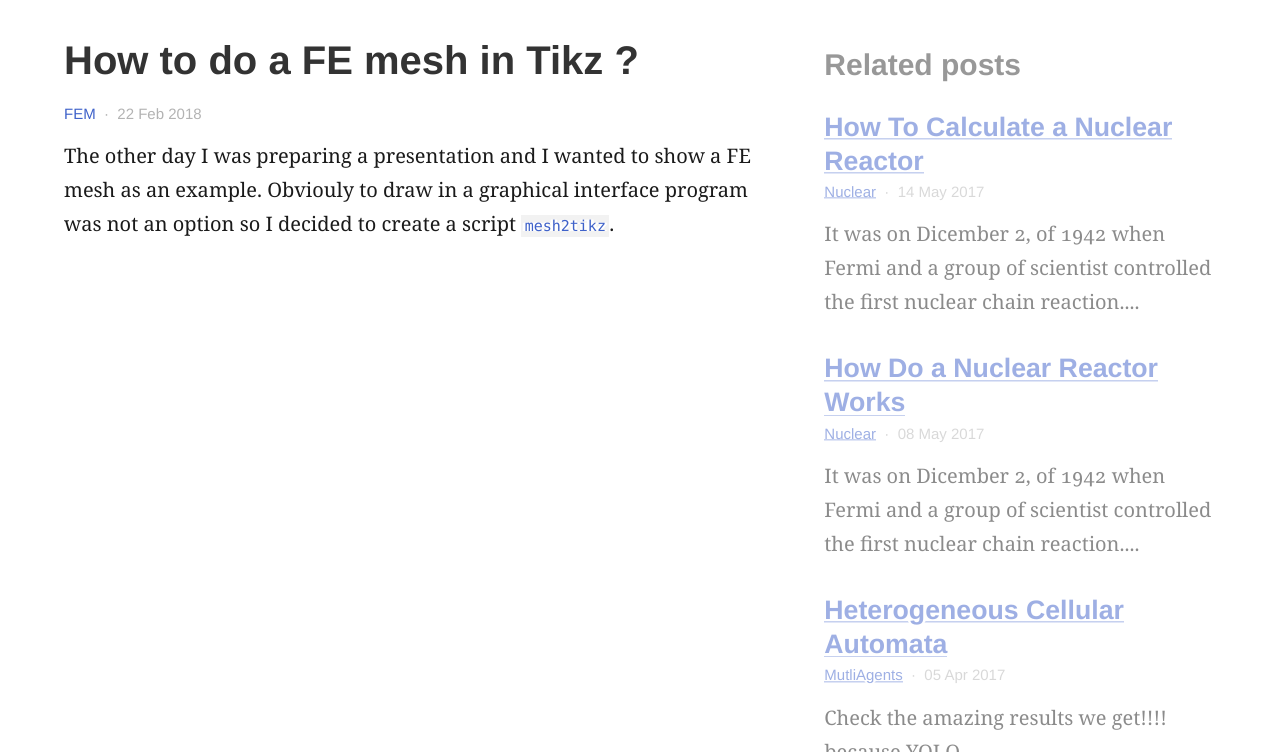
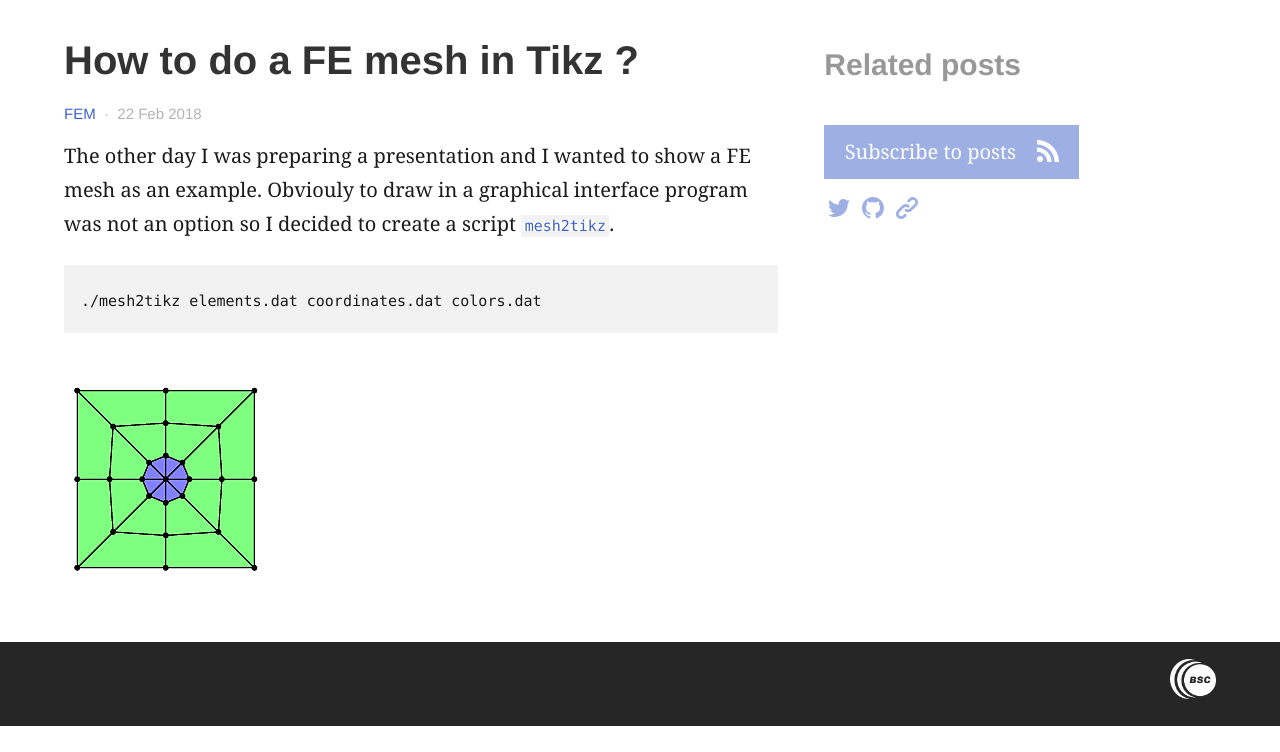
Before and after one commit to GG1991/nfpe, a Jekyll site: the page built from _posts/fem/2018-02-22-mesh2tikz.md, in a window 1280 px wide and 900 px high, scrolled down 280 px, cut to the strip 148-900 px from the top of the window. Built offline with Jekyll 4.4.1, drawn with Linux system fonts in a browser that asks for light colours; comment, search, counter and statistics services are not loaded; after the commit the page ends 1154 px from its top, so only the background shows below that; some of the changed text lies outside the part shown.

Commit message:
cleaning page

````diff
--- a/_config.yml
+++ b/_config.yml
@@ -35,7 +35,7 @@ paginate_path: blog/page:num # jekyll-paginate > blog page
 jekyll-mentions: https://twitter.com # jekyll-mentions > service used when @replying
 twitter:
   username: bscboys # jekyll-seo-tag > Owners twitter username
-author: Guido loco # jekyll-seo-tag > default author
+author: Guido Giuntoli # jekyll-seo-tag > default author
 social: # jekyll-seo-tag > social overrides
   name: Pastrana # jekyll-seo-tag > real name
   links:  # jekyll-seo-tag > social aliases (sameAs)
@@ -55,7 +55,7 @@ collections:
     output: true
     description: "BSC thoughts and ideas" # The post list page content
     feature_text: |
-      Welcome to the blog
+      nfpe : Science, scripts and programs
     feature_image: "https://unsplash.it/1300/400?image=1067"
 
 # 6. Jekyll collections settings
--- a/_posts/fem/2018-02-22-mesh2tikz.md
+++ b/_posts/fem/2018-02-22-mesh2tikz.md
@@ -9,3 +9,9 @@ feature_image: "https://unsplash.it/1200/400?image=200"
 The other day I was preparing a presentation and I wanted to show a FE mesh as an example. Obviouly to draw in a
 graphical interface program was not an option so I decided to create a script
 <a href="https://github.com/GG1991/mesh2tikz" target="_blank">`mesh2tikz`</a>.
+
+```bash
+./mesh2tikz elements.dat coordinates.dat colors.dat
+```
+
+![image-title-here](/img/mesh2tikz_a.jpg){:class="img-responsive"}
--- a/_posts/multiagents/2017-04-05-HETCA.md
+++ /dev/null
@@ -1,13 +0,0 @@
----
-title: Heterogeneous Cellular Automata
-category: MutliAgents
-author: Simon
----
-
-Check the amazing results we get!!!! because YOLO
-
-Check this out!
-
-
-
-{% include figure.html image="/assets/simu/sm500000.png" position="center" %}
--- a/_posts/nuclear/2017-05-08-how_do_a_nr_works.md
+++ /dev/null
@@ -1,25 +0,0 @@
----
-title: How Do a Nuclear Reactor Works
-category: Nuclear
-author: Guido Giuntoli
-use_math: true
-feature_image: "https://unsplash.it/1200/400?image=200"
----
-
-It was on Dicember 2, of 1942 when Fermi and a group of scientist controlled the first nuclear chain reaction. The
-Manhattan project was running and scientific progress was fastly being developed.
-
-Where are going to try to go into the scientific minds of that time to understand the fission process.
-
-
-{% tikz filename %}
-    \draw(0,0) rectangle (4,4);
-    \draw(2,0) -- (2,4);
-    \draw(0,2) -- (4,2);
-
-    \draw(7,0) rectangle (11,4);
-    \draw(9,0) -- (9,4);
-    \draw(7,2) -- (11,2);
-{% endtikz %}
-
-#
--- a/_posts/nuclear/2017-05-14-how_to_calculate_a_nr.md
+++ /dev/null
@@ -1,31 +0,0 @@
----
-title: How To Calculate a Nuclear Reactor
-category: Nuclear
-author: Guido Giuntoli
-use_math: true
-feature_image: "https://unsplash.it/1200/400?image=200"
----
-
-It was on Dicember 2, of 1942 when Fermi and a group of scientist controlled the first nuclear chain reaction. The
-Manhattan project was running and scientific progress was fastly being developed.
-
-{% include figure.html image="/assets/simu/nuclear/fuel_1.jpg" position="center" %}
-
-The neutron diffusion equation can be written as:
-
-$$
-   |\psi_1\rangle = a|0\rangle + b|1\rangle
-$$
-
-\begin{equation}
-\frac{1}{\nu_{g}}\frac{\partial \phi_{g}}{\partial t}  = D_{g} \nabla^{2} \phi_{g}
--\sigma_{g}^{r} \phi_{g} + \sum_{g\prime\neq g} \sigma_{g'\rightarrow g }^{r}   \phi_{g\prime}+ (1-\beta)\sum_{g\prime} \chi_{g}\nu\sigma_{g'}^{f}
-\end{equation}
-
-[comment]: <>+ \sum_{i=1}^{I} \chi_{g,i}\lambda_{i} C_{i}
-
-\begin{equation}
-\frac{\partial C_{i}}{\partial t}   = \sum_{g\prime}\beta_{i} \nu \sigma_{g'}^{f} \phi_{g\prime} - \lambda_{i} C_{i}
-\end{equation}
-
-#
````
Also changed, not shown: _posts/multiagents/2017-04-01-simon-first-post.md (deleted, +0 -16 lines), _posts/multiagents/2017-04-03-simon-second-post.md (deleted, +0 -9 lines), img/mesh2tikz_a.jpg (added).
